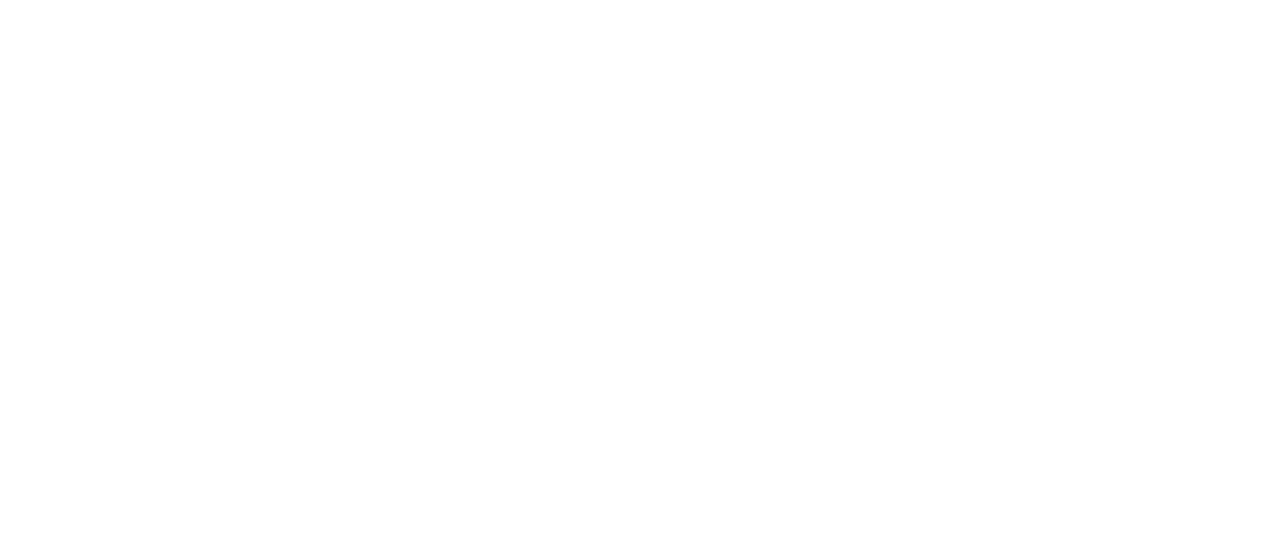
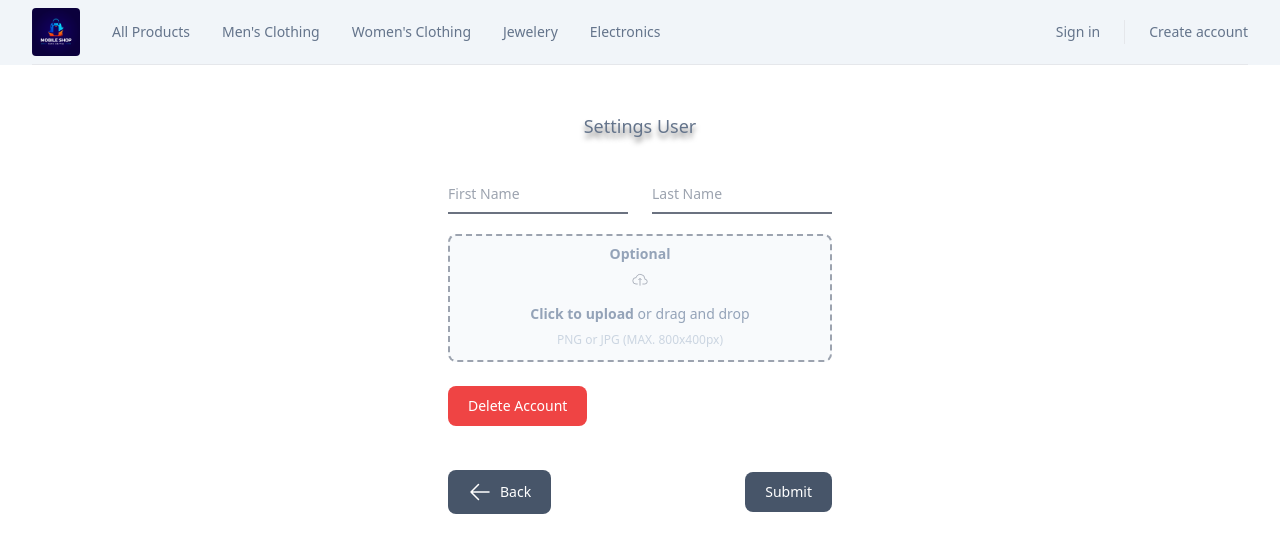
Before and after one commit to RaiderAlf/e-commerceFakeApi, a React (Vite) app: page /settings in a window 1280 px wide. Before the commit this address had no page. Shown: the top 552 px of the page. Built offline with nearby package versions, Linux system fonts and the light colour scheme.

Commit message:
add settings view

```diff
--- a/src/App.jsx
+++ b/src/App.jsx
@@ -6,6 +6,7 @@
 import './App.css'
 import Signin from './components/signin'
 import CreateAccount from './components/createAccount'
+import Settings from './components/settings'
 
 
 function App() {
@@ -15,6 +16,7 @@
       <Route path='/' element={<Home />} />
       <Route path='/signin' element={<Signin />} />
       <Route path='/create' element={<CreateAccount />} />
+      <Route path='/settings' element={<Settings />} />
     </Routes>
   )
 }
--- a/src/components/navbar.jsx
+++ b/src/components/navbar.jsx
@@ -192,14 +192,14 @@
 
                             {/* Logo */}
                             <div className="ml-4 flex lg:ml-0">
-                                <div >
+                                <Link to='/' >
                                     <span className="sr-only">Your Company</span>
                                     <img
                                         className="h-12 rounded w-auto"
                                         src={LOGO}
                                         alt="YOUR"
                                     />
-                                </div>
+                                </Link>
                             </div>
 
                             {/* Flyout menus */}
@@ -295,17 +295,17 @@
                                                                     >
                                                                         <Dialog.Panel onClick={closeDropdown} className="w-fit flex flex-col items-center justify-center transform rounded-2xl p-6 text-left align-middle shadow-xl transition-all" role="alert">
 
-                                                                            <div id="dropdownDivider" className="z-10 bg-white divide-y divide-gray-100 rounded-lg shadow w-44">
+                                                                            <div id="dropdownDivider" className="z-10 bg-white divide-y divide-gray-200 rounded-lg shadow w-44">
                                                                                 <ul className="py-2 text-sm text-gray-700" aria-labelledby="dropdownDividerButton">
                                                                                     <li>
-                                                                                        <a href="#" onClick={openModal} className="block px-4 py-2 hover:bg-gray-100">ShopCart</a>
+                                                                                        <a href="#" onClick={openModal} className="block px-4 py-2 hover:bg-gray-300">ShopCart</a>
                                                                                     </li>
-                                                                                    {/* <li>
-                                                                                        <a href="#" className="block px-4 py-2 hover:bg-gray-100">Settings</a>
-                                                                                    </li> */}
+                                                                                    <li>
+                                                                                        <Link to='/settings' className="block px-4 py-2 hover:bg-gray-300">Settings</Link >
+                                                                                    </li>
                                                                                 </ul>
                                                                                 <div className="py-2">
-                                                                                    <a href="#" onClick={openAlert} className="block px-4 py-2 text-sm text-gray-700 hover:bg-gray-100">Sign Out</a>
+                                                                                    <a href="#" onClick={openAlert} className="block px-4 py-2 text-sm text-gray-700 hover:bg-gray-300">Sign Out</a>
                                                                                 </div>
                                                                             </div>
 
--- /dev/null
+++ b/src/components/settings.jsx
@@ -0,0 +1,120 @@
+//DEPENDENCIES
+import axios from "axios";
+//HOOKS
+import { useState } from "react";
+import { useDispatch } from 'react-redux'
+import { useNavigate, Link } from "react-router-dom";
+//ACTIONS
+import { addUser, removeUser } from "../redux/actions";
+//COMPONENTS
+import NavBar from "./navbar";
+
+const Settings = () => {
+
+
+    const navigate = useNavigate()
+    const dispatch = useDispatch()
+
+    const handleSubmit = (e) => {
+
+        console.log(inputForm, file)
+
+        e.preventDefault();
+
+        dispatch(removeUser())
+
+        axios.post('https://microservices-api.onrender.com/register', inputForm)
+            .then(data => dispatch(addUser(data.data)), navigate('/'))
+
+    };
+
+    const [file, setFile] = useState();
+
+    const handleChange = (e) => {
+        setFile(URL.createObjectURL(e.target.files[0]));
+    }
+
+    const delFile = () => {
+        setFile()
+    }
+
+    const [inputForm, setInputForm] = useState({
+        firstname: "",
+        lastname: "",
+        avatar: file
+    })
+
+    const handlerForm = (e) => {
+        console.log(file)
+        setInputForm({
+            ...inputForm,
+            [e.target.name]: e.target.value
+        })
+    }
+
+    return (
+        <>
+            <NavBar />
+            <form className="max-w-sm mx-auto my-28">
+                <h1 className="text-slate-500 text-lg text-center font-medium my-8 [text-shadow:_0_5px_5px_rgb(0_0_0_/_50%)]">
+                    Settings User
+                </h1>
+                <div className="grid md:grid-cols-2 md:gap-6">
+                    <div className="relative z-0 w-full mb-5 group">
+                        <input type="text" onChange={e => handlerForm(e)} value={inputForm.firstname} name="firstname" id="floating_first_name" className="block py-2.5 px-0 w-full text-sm text-gray-900 bg-transparent border-0 border-b-2 border-gray-500 appearance-none focus:outline-none focus:ring-0 focus:border-slate-600 peer" placeholder=" " required />
+                        <label htmlFor="firstname" className="peer-focus:font-medium absolute text-sm text-gray-400 duration-300 transform -translate-y-6 scale-75 top-3 -z-10 origin-[0] peer-focus:start-0 rtl:peer-focus:translate-x-1/4 peer-focus:text-slate-800 peer-placeholder-shown:scale-100 peer-placeholder-shown:translate-y-0 peer-focus:scale-75 peer-focus:-translate-y-6">First Name</label>
+                    </div>
+                    <div className="relative z-0 w-full mb-5 group">
+                        <input type="text" onChange={e => handlerForm(e)} value={inputForm.lastname} name="lastname" id="floating_last_name" className="block py-2.5 px-0 w-full text-sm text-gray-900 bg-transparent border-0 border-b-2 border-gray-500 appearance-none focus:outline-none focus:ring-0 focus:border-slate-600 peer" placeholder=" " required />
+                        <label htmlFor="lastname" className="peer-focus:font-medium absolute text-sm text-gray-400 duration-300 transform -translate-y-6 scale-75 top-3 -z-10 origin-[0] peer-focus:start-0 rtl:peer-focus:translate-x-1/4 peer-focus:text-slate-800 peer-placeholder-shown:scale-100 peer-placeholder-shown:translate-y-0 peer-focus:scale-75 peer-focus:-translate-y-6">Last Name</label>
+                    </div>
+                </div>
+
+                <div className="flex items-center justify-center w-full">
+
+                    {file ?
+                        (<div className="object-scale-down flex flex-col items-center justify-center w-40 h-fit border-2 border-gray-500 border rounded-lg cursor-pointer bg-slate-200" >
+                            <button onClick={delFile} type="button" className="relative -m-2 inline-flex items-center justify-center rounded-md p-2 text-slate-500">X</button>
+                            <img className="object-scale-down flex flex-col items-center justify-center w-24 h-32 rounded-lg shadow-slate-700" src={file} alt="avatar" />
+                        </div>) :
+                        (<label htmlFor="dropzone-file" className="flex flex-col items-center justify-center w-full h-32 border-2 border-gray-400 border-dashed rounded-lg cursor-pointer bg-slate-50">
+                            <div className="flex flex-col items-center justify-center pt-5 pb-6">
+                                <p className="mb-2 text-sm text-slate-400"><span className="font-semibold">Optional</span></p>
+                                <svg className="w-4 h-4 mb-4 text-gray-400" aria-hidden="true" xmlns="http://www.w3.org/2000/svg" fill="none" viewBox="0 0 20 16">
+                                    <path stroke="currentColor" d="M13 13h3a3 3 0 0 0 0-6h-.025A5.56 5.56 0 0 0 16 6.5 5.5 5.5 0 0 0 5.207 5.021C5.137 5.017 5.071 5 5 5a4 4 0 0 0 0 8h2.167M10 15V6m0 0L8 8m2-2 2 2" />
+                                </svg>
+                                <p className="mb-2 text-sm text-slate-400"><span className="font-semibold">Click to upload</span> or drag and drop</p>
+                                <p className="text-xs text-slate-300">PNG or JPG (MAX. 800x400px)</p>
+                            </div>
+                            <input id="dropzone-file" onChange={handleChange} value={inputForm.avatar} type="file" className="hidden" />
+                        </label>)}
+                </div>
+                <br />
+                <div className="relative z-0 w-full mb-5 group">
+                    <button type="submit" onClick={e => handleSubmit(e)} className="text-white bg-red-500 hover:bg-blue-800 focus:ring-4 focus:outline-none focus:ring-blue-300 font-medium rounded-lg text-sm w-full sm:w-auto px-5 py-2.5 text-center">Delete Account</button>
+                </div>
+
+                <br />
+
+                <div className="flex items-center gap-5 justify-between">
+
+                    <Link to='/' className="flex gap-2 items-center text-white bg-slate-600 hover:bg-blue-800 focus:ring-4 focus:outline-none focus:ring-blue-300 font-medium rounded-lg text-sm w-full sm:w-auto px-5 py-2.5 text-center">
+                        <svg xmlns="http://www.w3.org/2000/svg" fill="none" viewBox="0 0 24 24" strokeWidth={1.5} stroke="currentColor" className="w-6 h-6">
+                            <path strokeLinecap="round" strokeLinejoin="round" d="M10.5 19.5L3 12m0 0l7.5-7.5M3 12h18" />
+                        </svg>
+                        <span>
+                            Back
+                        </span>
+                    </Link>
+
+                    <button type="submit" onClick={e => handleSubmit(e)} className="text-white bg-slate-600 hover:bg-blue-800 focus:ring-4 focus:outline-none focus:ring-blue-300 font-medium rounded-lg text-sm w-full sm:w-auto px-5 py-2.5 text-center">Submit</button>
+
+
+                </div>
+            </form>
+
+        </>
+    )
+}
+
+export default Settings
```
